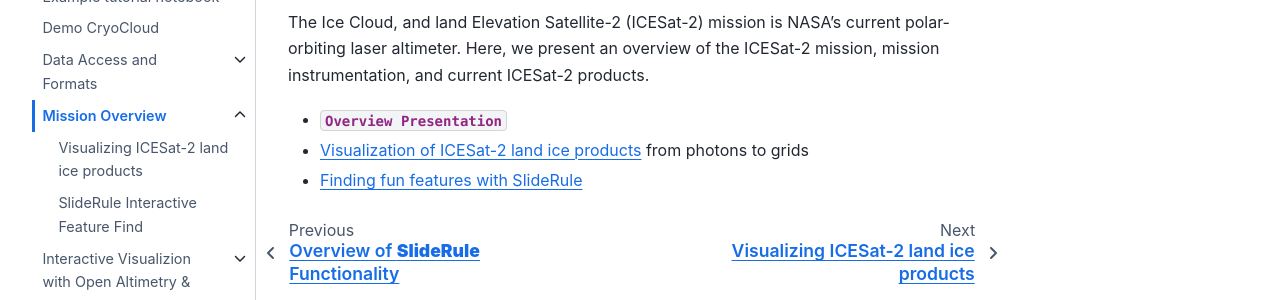
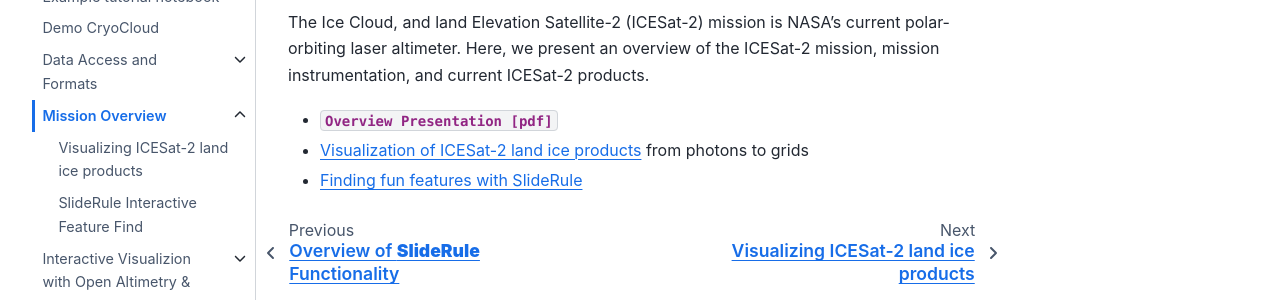
Before and after one commit to ICESAT-2HackWeek/ICESat-2-Hackweek-2023, a Jupyter Book: the page built from book/tutorials/mission_overview/index.md, in a window 1280 px wide. Shown: the part 126-426 px from the top of the page. Built offline with Jupyter Book 1.0.4 settings and Sphinx 7.4.7 and the Sphinx Book theme 1.1.4, drawn with Linux system fonts in a browser that asks for light colours; pages that are not in the unit, such as notebooks, are missing from menus.

Commit message:
Update index.md

```diff
--- a/book/tutorials/mission_overview/index.md
+++ b/book/tutorials/mission_overview/index.md
@@ -2,6 +2,6 @@
 
 The Ice Cloud, and land Elevation Satellite-2 (ICESat-2) mission is NASA's current polar-orbiting laser altimeter. Here, we present an overview of the ICESat-2 mission, mission instrumentation, and current ICESat-2 products.
 
-- {download}`Overview Presentation <./ICESat-2_mission_products.pdf>`
+- {download}`Overview Presentation [pdf] <./ICESat-2_mission_products.pdf>`
 - [Visualization of ICESat-2 land ice products](icesat-2-land-ice-products.ipynb) from photons to grids
 - [Finding fun features with SlideRule](sliderule-feature-find.ipynb)
```
